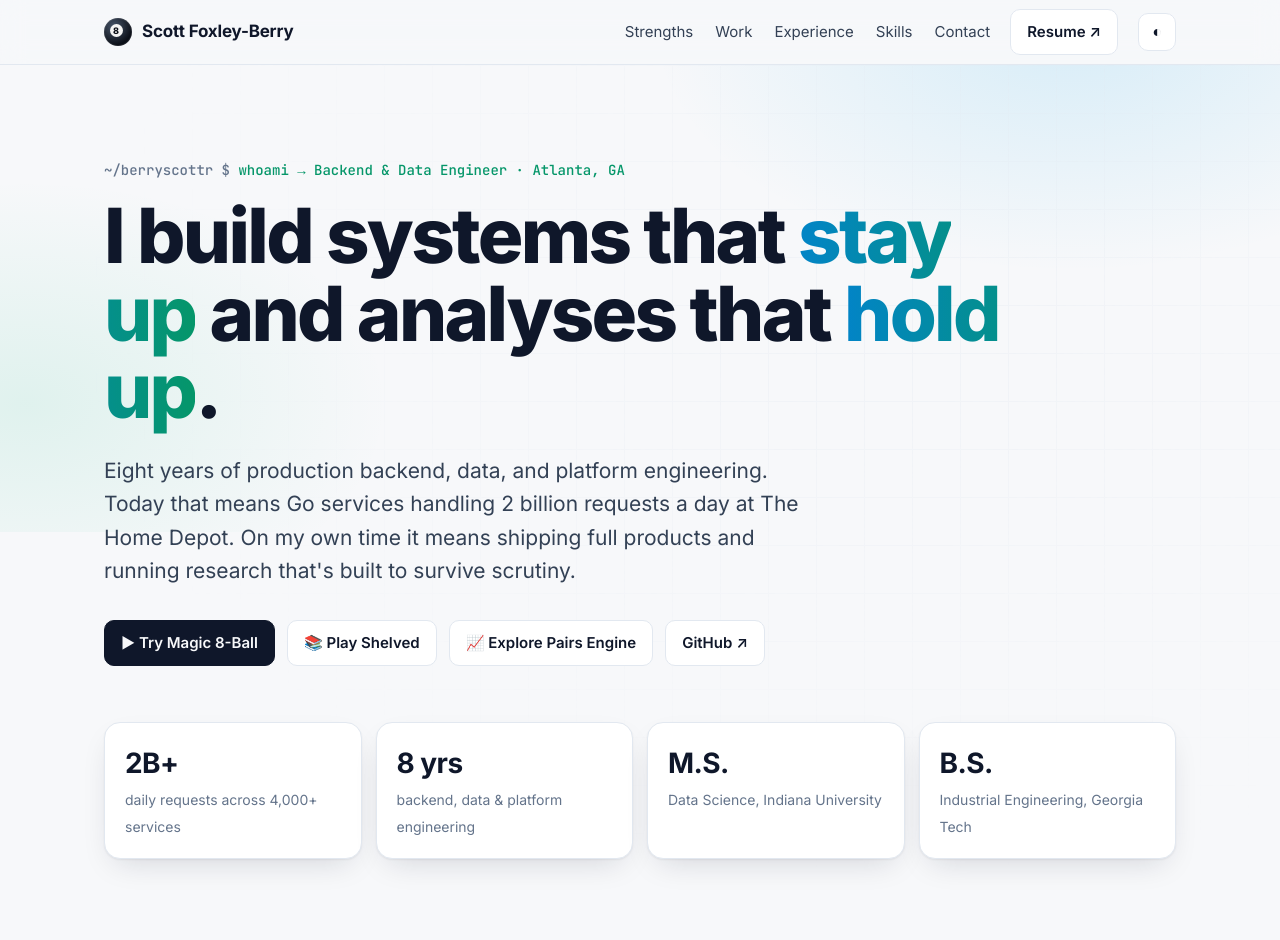
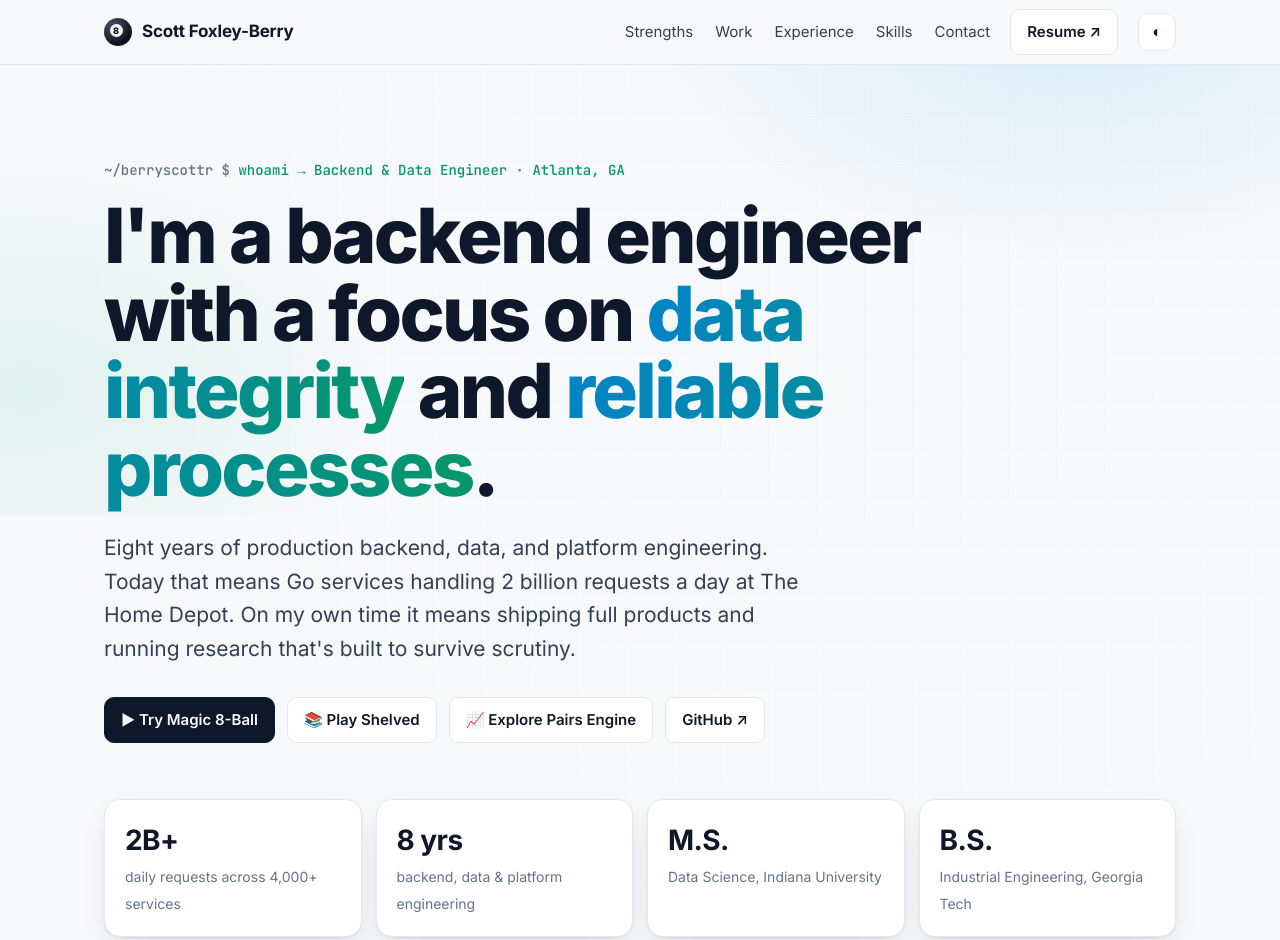
Before and after one commit to berryscottr/berryscottr, a plain HTML site: page docs/index.html in a window 1280 px wide. Shown: the top 940 px of the page. Drawn offline with Linux system fonts and the light colour scheme.

Commit message:
Headline: plain wording in Scott's own words
Co-Authored-By: Claude Opus 5.5 <noreply@anthropic.com>

```diff
--- a/docs/index.html
+++ b/docs/index.html
@@ -175,7 +175,7 @@ footer{text-align:center;color:var(--muted);font-size:13.5px;padding:24px 0 48px
     <div class="grid-bg"></div>
     <div class="wrap" style="position:relative">
       <div class="eyebrow"><span>~/berryscottr $</span> whoami → Backend &amp; Data Engineer · Atlanta, GA</div>
-      <h1>I build systems that <em>stay up</em> and analyses that <em>hold up</em>.</h1>
+      <h1>I'm a backend engineer with a focus on <em>data integrity</em> and <em>reliable processes</em>.</h1>
       <p class="lede">Eight years of production backend, data, and platform engineering. Today that means Go services handling 2 billion requests a day at The Home Depot. On my own time it means shipping full products and running research that's built to survive scrutiny.</p>
       <div class="ctas">
         <a class="btn primary" href="https://magic-8ball.up.railway.app/demo">▶ Try Magic 8-Ball</a>
```
Also changed, not shown: README.md.
